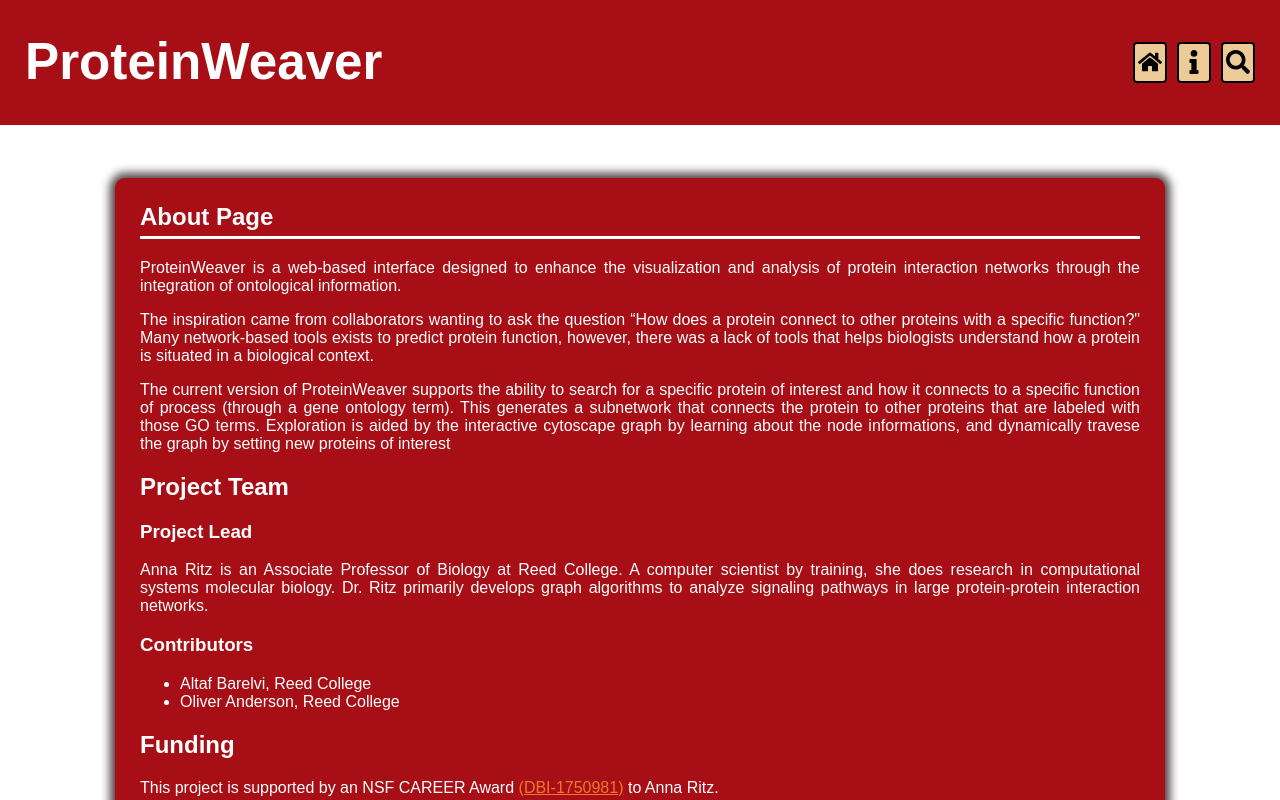
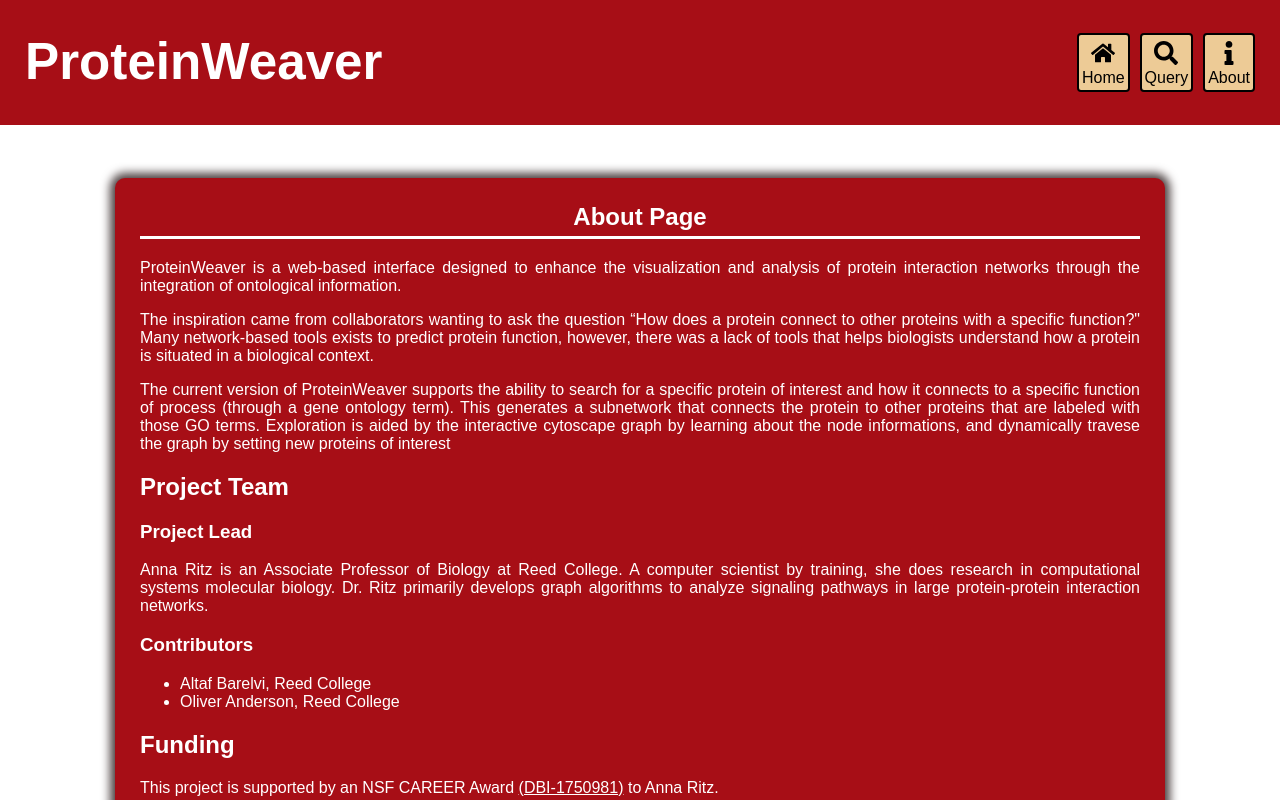
Before and after one commit to Reed-CompBio/protein-weaver, a React (Vite) app in the folder client/: page /about in a window 1280 px wide. Shown: the top 800 px of the page. Built offline with nearby package versions, Linux system fonts and the light colour scheme; a web font is replaced by a local one.

Commit message:
Centered Icons and title

```diff
--- a/client/src/components/NavBar.jsx
+++ b/client/src/components/NavBar.jsx
@@ -1,7 +1,7 @@
 import React from "react";
 import { Link } from "react-router-dom";
-import { FaInfo, FaHome, FaSearch } from 'react-icons/fa';
-import { IconContext } from 'react-icons';
+import { FaInfo, FaHome, FaSearch } from "react-icons/fa";
+import { IconContext } from "react-icons";
 
 export default function NavBar() {
   return (
@@ -11,39 +11,54 @@ export default function NavBar() {
         <ul className="navbar-menu">
           <li>
             <Link to={`/`}>
-              <IconContext.Provider value={{
-                size: '1.5em'
-              }} >
-                <FaHome />
-              </IconContext.Provider>
+              <button className="navbar-menu-button">
+                <IconContext.Provider
+                  value={{
+                    size: "1.5em",
+                  }}
+                >
+                  <FaHome />
+                </IconContext.Provider>
+                <div>Home</div>
+              </button>
             </Link>
           </li>
           {/* <li>
             <Link to={`/testing`}>Testing</Link>
           </li> */}
           <li>
+            <Link to={`/query`}>
+              <button className="navbar-menu-button">
+                <IconContext.Provider
+                  value={{
+                    size: "1.5em",
+                  }}
+                >
+                  <FaSearch />
+                </IconContext.Provider>
+                <div>Query</div>
+              </button>
+            </Link>
+          </li>
+          <li>
             <Link to={`/about`}>
-              <IconContext.Provider value={{
-                size: '1.5em'
-              }} >
-                <FaInfo />
-              </IconContext.Provider>
+              <button className="navbar-menu-button">
+                <IconContext.Provider
+                  value={{
+                    size: "1.5em",
+                  }}
+                >
+                  <FaInfo />
+                </IconContext.Provider>
+                <div>About</div>
+              </button>
             </Link>
           </li>
           {/* <li>
             <Link to={`/flybase`}>Query Fly Interactome</Link>
           </li> */}
-          <li>
-            <Link to={`/query`}>
-              <IconContext.Provider value={{
-                size: '1.5em'
-              }} >
-                <FaSearch />
-              </IconContext.Provider>
-            </Link>
-          </li>
         </ul>
       </div>
     </div>
   );
-};
+}
--- a/client/src/index.css
+++ b/client/src/index.css
@@ -14,10 +14,14 @@
   -webkit-text-size-adjust: 100%;
 
   --graph-blue: #7F95D1;
+  --graph-blue-hover: #8faaf5;
   --reed-red: #A70E16;
+  --reed-red-hover: #ca545a;
   --graph-tan: #EDCB96;
   --light-background: #EFE6DD;
   --shadow: rgb(77, 66, 66);
+  --text-hover: rgb(239, 199, 199);
+  --home-button-hover: #fdd99f;
 }
 
 a {
@@ -40,6 +44,11 @@ a:hover {
   border: 2px solid black;
 }
 
+.red-sidebar-link:hover {
+  color:white;
+  background-color: var(--reed-red-hover);
+}
+
 .blue-sidebar-link {
   font-weight: 500;
   text-decoration: none;
@@ -48,6 +57,11 @@ a:hover {
   padding: 5px;
   border-radius: 10px;
   border: 2px solid black;
+}
+
+.blue-sidebar-link:hover {
+  color:white;
+  background-color: var(--graph-blue-hover);
 }
 
 .tan-sidebar-link {
@@ -105,9 +119,7 @@ button:focus-visible {
 
 .navbar > ul > * {
   margin-left: 10px;
-  border: 2px solid white;
-  border-radius: 10px;
-  background: white
+  color: black;
 }
 
 .navbar {
@@ -124,11 +136,13 @@ button:focus-visible {
   margin-left: auto;
 }
 
-.navbar-menu li {
+.navbar-menu-button {
   padding: 6px 3px 3px 3px;
   background-color: #EDCB96;
   border-color: #000;
   border-radius: 4px;
+  color: black;
+  align-items: center;
 }
 
 .main-layout-body {
@@ -621,6 +635,7 @@ h3 {
 .about-title{
   padding-bottom: 5px;
   border-bottom: 3px solid white;
+  text-align: center;
 }
 
 .about-body > p {
@@ -629,7 +644,7 @@ h3 {
 
 }
 
-.about-body > h1, .about-body h2, .about-body h3 {
+.about-body-text-heading{
   text-align: left;
   color: white;
 }
@@ -639,13 +654,13 @@ h3 {
 }
 
 .about-body> p > a, .about-body > p > ul > li > a {
-  color: rgb(238, 122, 40);
+  color: white;
   text-decoration: underline;
   cursor: pointer;
 }
 
 .about-body> p > a:hover, .about-body > p > ul > li > a:hover {
-  color: #535bf2;
+  color: var(--text-hover);
 }
 
 .home-body {
@@ -702,7 +717,7 @@ h3 {
 }
 
 .home-button:hover{
-  background-color: #fdd99f;
+  background-color: var(--home-button-hover);
 }
 
 .home-link-about{
@@ -710,6 +725,10 @@ h3 {
   text-decoration: underline;
   font-size: larger;
   font-weight: bold;
+}
+
+.home-link-about:hover{
+  color: var(--text-hover);
 }
 
 @keyframes spin {
--- a/client/src/pages/AboutPage.jsx
+++ b/client/src/pages/AboutPage.jsx
@@ -31,8 +31,8 @@ export default function AboutPage() {
               informations, and dynamically travese the graph by setting new
               proteins of interest
             </p>
-            <h2>Project Team</h2>
-            <h3>Project Lead</h3>
+            <h2 className="about-body-text-heading">Project Team</h2>
+            <h3 className="about-body-text-heading">Project Lead</h3>
             <p>
               Anna Ritz is an Associate Professor of Biology at Reed College. A
               computer scientist by training, she does research in computational
@@ -40,12 +40,12 @@ export default function AboutPage() {
               algorithms to analyze signaling pathways in large protein-protein
               interaction networks.
             </p>
-            <h3>Contributors</h3>
+            <h3 className="about-body-text-heading">Contributors</h3>
             <ul>
               <li>Altaf Barelvi, Reed College</li>
               <li>Oliver Anderson, Reed College</li>
             </ul>
-            <h2>Funding</h2>
+            <h2 className="about-body-text-heading">Funding</h2>
             <p>
               This project is supported by an NSF CAREER Award{" "}
               <a href="https://www.nsf.gov/awardsearch/showAward?AWD_ID=1750981">
@@ -53,7 +53,7 @@ export default function AboutPage() {
               </a>{" "}
               to Anna Ritz.
             </p>
-            <h2>Libraries</h2>
+            <h2 className="about-body-text-heading">Libraries</h2>
             <p>
               This website was produced with the following libraries and
               frameworks:
```
